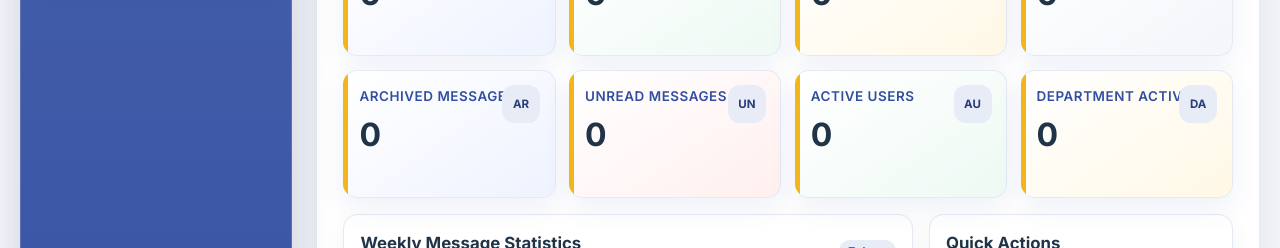
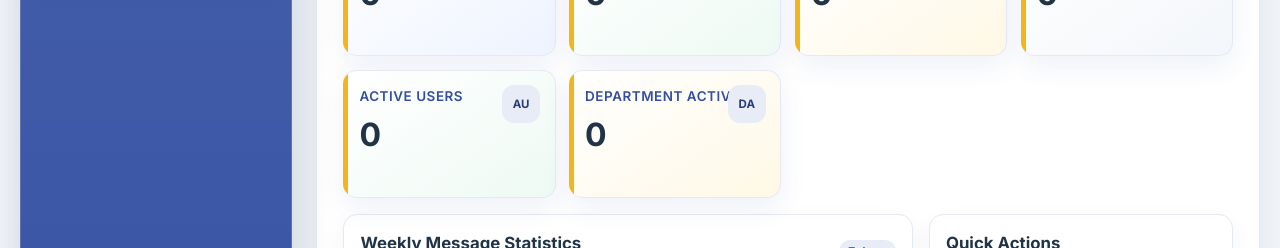
Before and after one commit to Gololcha-Gemede/mesob-messaging-system, a React (Vite) app in the folder client/: page / in a window 1280 px wide. Shown: the part 337-585 px from the top of the page. Built offline with nearby package versions, Linux system fonts and the light colour scheme; no server answers; sample sign-in values are in the browser's storage.

Commit message:
removed the archived and unread messages section

```diff
--- a/client/src/pages/DashboardPage.jsx
+++ b/client/src/pages/DashboardPage.jsx
@@ -36,10 +36,10 @@ export default function DashboardPage() {
     { key: 'sent', label: 'Sent Messages', icon: 'SE', value: counts.sent, tone: 'green' },
     { key: 'received', label: 'Received Messages', icon: 'RC', value: counts.received ?? counts.inbox, tone: 'gold' },
     { key: 'drafts', label: 'Draft Messages', icon: 'DR', value: counts.drafts, tone: 'slate' },
-    { key: 'archived', label: 'Archived Messages', icon: 'AR', value: counts.archived, tone: 'blue' },
-    { key: 'unread', label: 'Unread Messages', icon: 'UN', value: counts.unread, tone: 'danger' },
-    { key: 'active_users', label: 'Active Users', icon: 'AU', value: counts.active_users, tone: 'green' },
-    { key: 'department_activity', label: 'Department Activity', icon: 'DA', value: counts.department_activity, tone: 'gold' }
+    ...(isAdmin ? [
+      { key: 'active_users', label: 'Active Users', icon: 'AU', value: counts.active_users, tone: 'green' },
+      { key: 'department_activity', label: 'Department Activity', icon: 'DA', value: counts.department_activity, tone: 'gold' }
+    ] : [])
   ];
 
   useEffect(() => {
```
